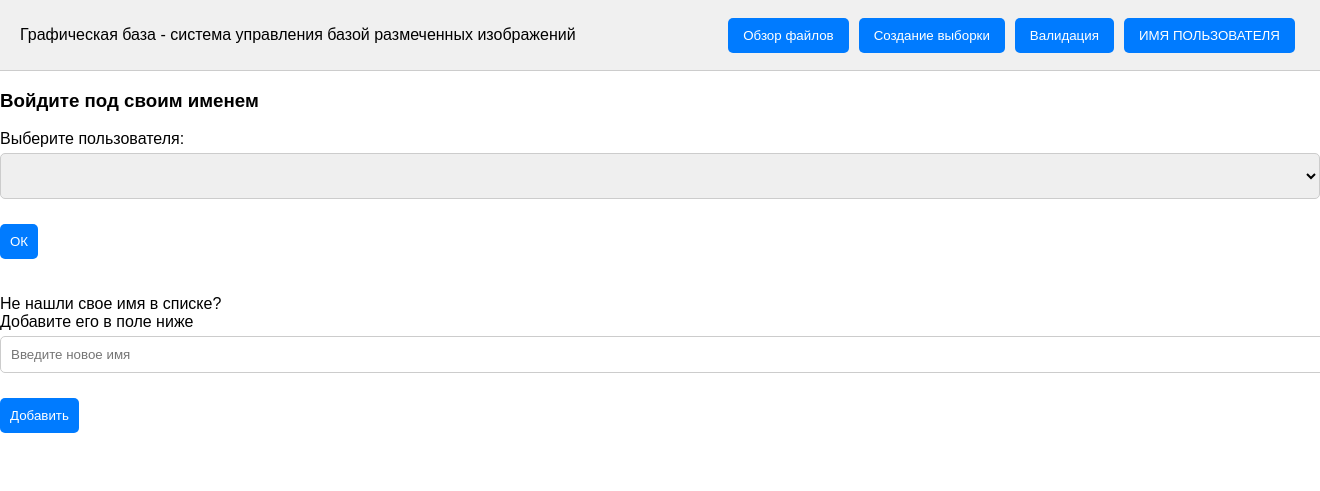
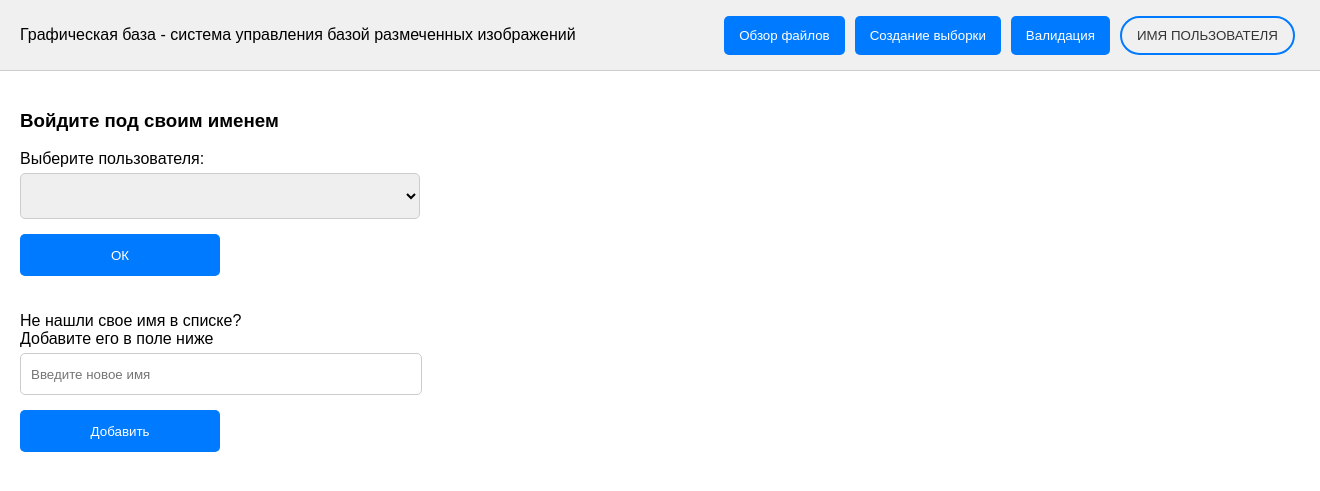
Before and after one commit to SvetaKrivalova/PObd, a Flask app: page / in a window 1320 px wide, after a click on "ИМЯ ПОЛЬЗОВАТЕЛЯ"; the page is wider, and only the part inside the window is pictured. Shown: the top 491 px of that part. Run offline with Flask 3, Linux system fonts and the light colour scheme; lists and menus that the app fills with data are empty; some libraries are stand-ins or nearby versions.

Commit message:
Add files via upload

```diff
--- a/static/css/style.css
+++ b/static/css/style.css
@@ -284,21 +302,22 @@ button:hover {
 } */
 
 #datasets{
-  width: 100px;
+  width: 170px;
+  height: 40px;
+  font-size: 16px;
+  border: 1px solid #ccc;
+  margin-bottom: 15px;
+}
+
+input[type="number"],
+input[type="text"] {
+  width: 150px;
   padding: 10px;
   border: 1px solid #ccc;
   border-radius: 5px;
   margin-bottom: 15px;
 }
 
-input[type="number"],
-input[type="text"] {
-  width: 100px;
-  padding: 10px;
-  border: 1px solid #ccc;
-  border-radius: 5px;
-  margin-bottom: 15px;
-}
 
 .form-group {
   margin-bottom: 15px;
@@ -403,8 +415,8 @@ label {
   margin-bottom: 5px;
 }
 
-select, input[type="text"] {
-  width: 100%;
+select {
+  /* width: 100%; */
   padding: 10px;
   margin-bottom: 15px;
   border: 1px solid #ccc;
@@ -434,3 +446,46 @@ button:hover {
   margin-top: 15px;
   color: red;
 }
+
+/* Авторизация */
+
+#AutoBlock{
+  padding: 20px;
+}
+
+#userSelect{
+  width: 400px;
+}
+
+#newUserName{
+  width: 380px;
+  height: 20px;
+}
+
+.buttonOk{
+  margin: 0;
+  padding: 0;
+  height: 42px;
+  width: 200px;
+  background-color: #007BFF;
+  color: white;
+  border: none;
+  padding: 10px;
+  border-radius: 5px;
+  cursor: pointer;
+  transition: background-color 0.3s;
+}
+
+button.tablinksName{
+  background-color: #f0f0f0;
+  color: #333;
+  border-radius: 20px;
+  border: 2px solid #007BFF;
+
+
+}
+
+button.tablinksName:hover{
+  background-color: #dadada;
+
+}
```
Also changed, not shown: other parts of static/css/style.css (+67 -56 lines).
